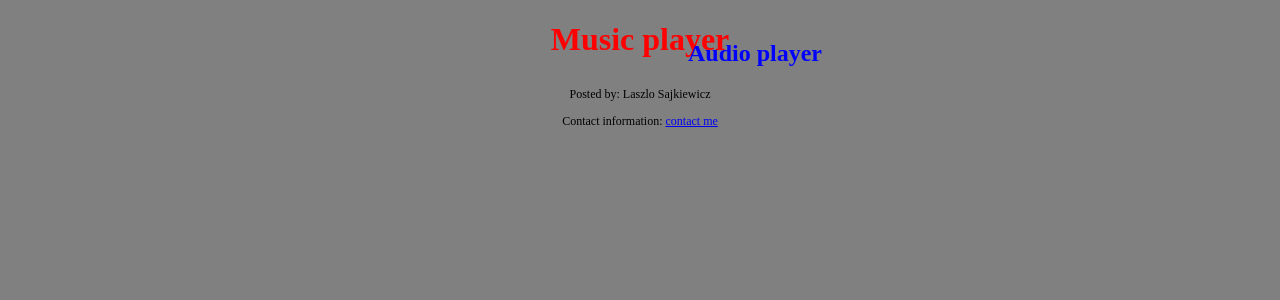
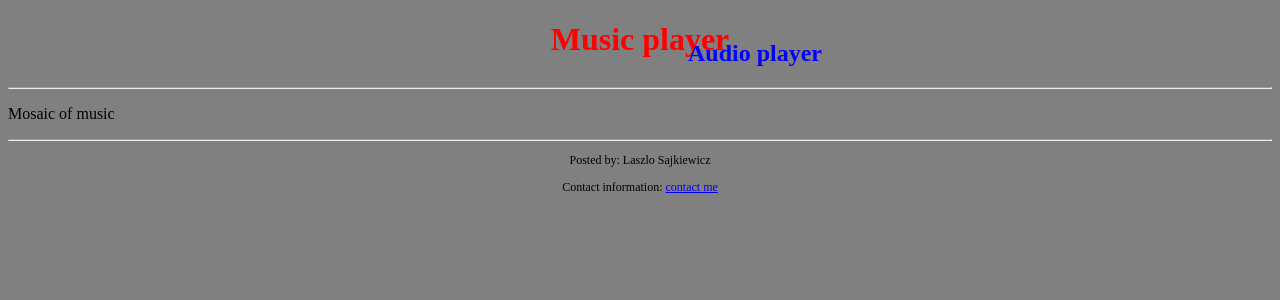
Before and after one commit to Laszlo-Sajkiewicz/Music-Player, a PHP site: page / in a window 1280 px wide. Shown: the top 300 px of the page. Run offline with PHP 8.4, Linux system fonts and the light colour scheme.

Commit message:
update style

```diff
--- a/Music-Player/View/music.view.php
+++ b/Music-Player/View/music.view.php
@@ -7,7 +7,9 @@
   </head>
   <body>
     <h1>Music player</h1><h2>Audio player</h2>
-
+<hr/>
+<p> Mosaic of music</p>
+<hr/>
     <?php
       foreach ($tab['listMusic'] as $key => $value) {
     ?>
```
